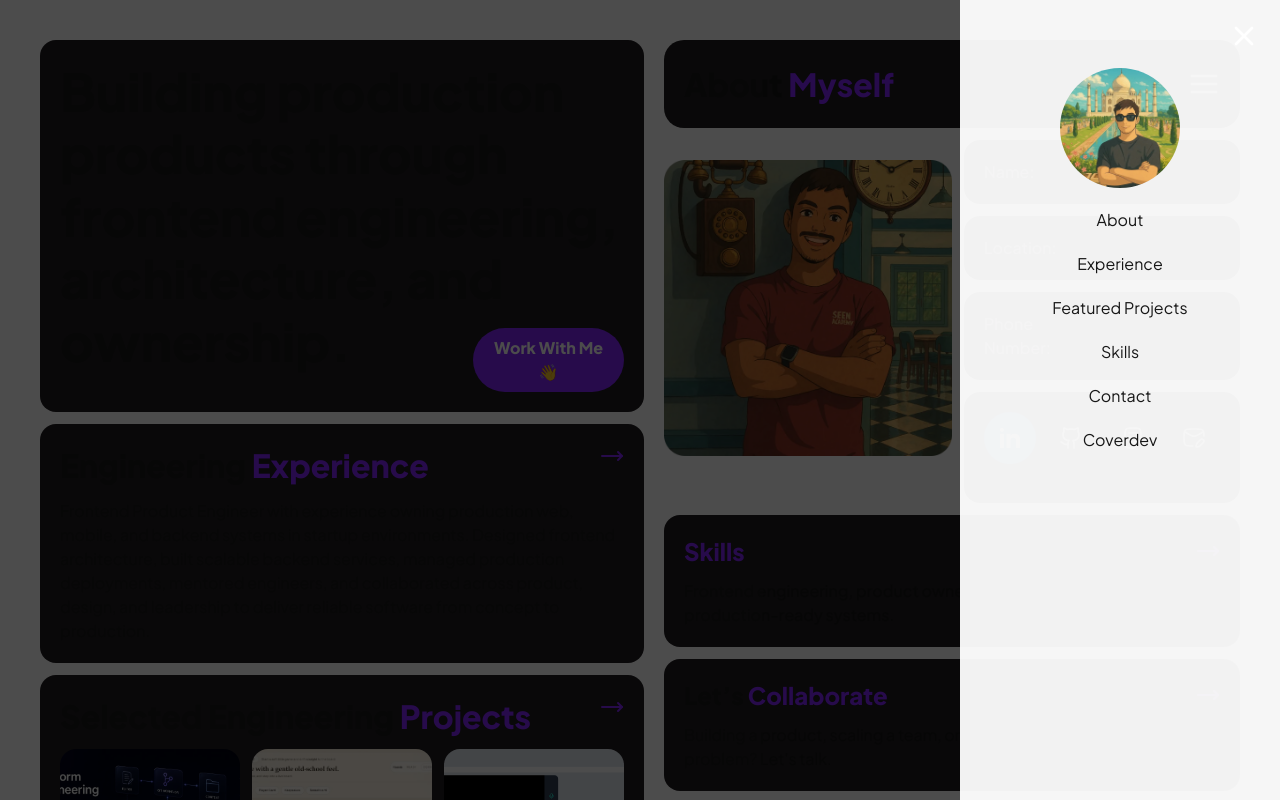
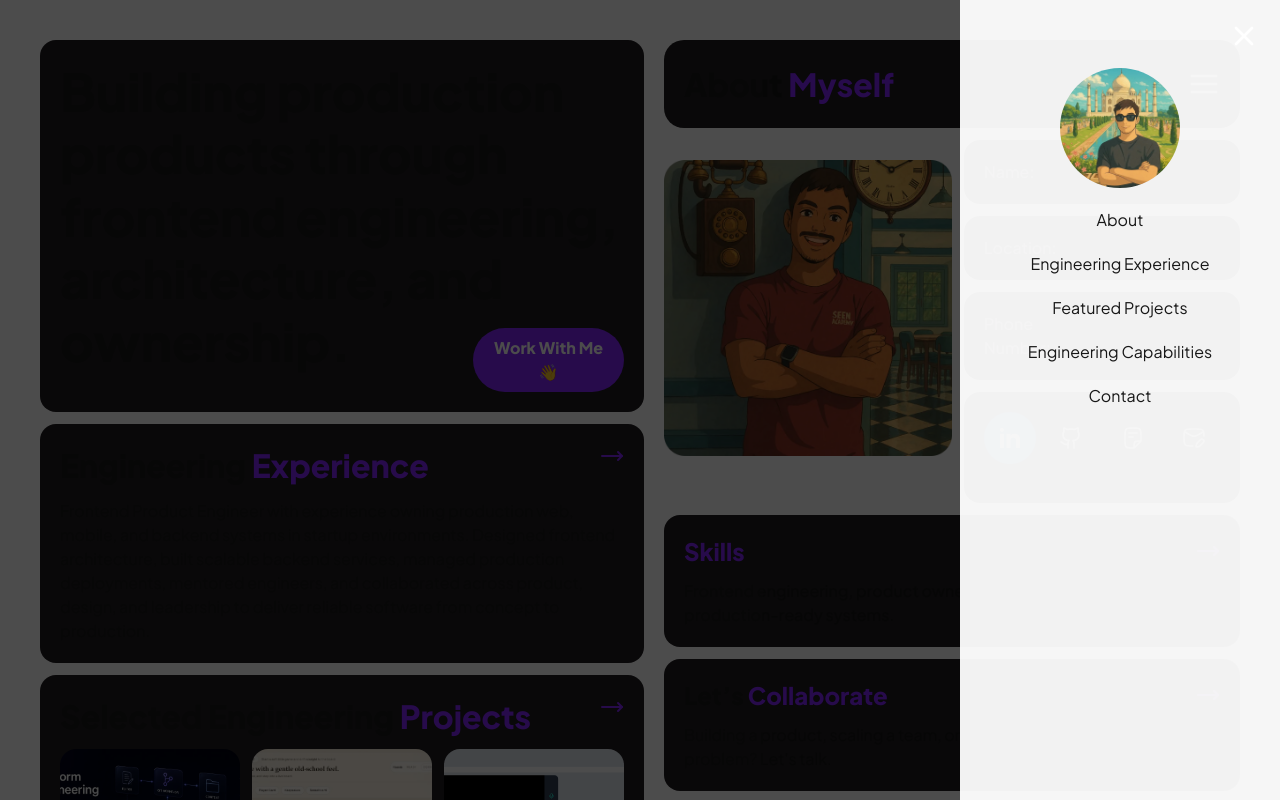
Before and after one commit to Naseeb7/my-portfolio, a Next.js app: page / in a window 1280 px wide. Both pictures are taken after a click on the picture 1204 px from the left and 84 px from the top of the page. Shown: the top 800 px of the page. Built offline with nearby package versions, Linux system fonts and the light colour scheme.

Commit message:
Refactor(docs): Updated sidemenu options and removed external link support

```diff
--- a/src/components/SideMenu.tsx
+++ b/src/components/SideMenu.tsx
@@ -50,22 +50,11 @@ const SideMenu = ({ onClose, isOpen }: SideMenuProps) => {
                 className="rounded-full object-cover"
                 alt="Pradosh"
               />
-              {sideMenuOptions.map((option) =>
-                option.external ? (
-                  <a
-                    key={option.label}
-                    href={option.href}
-                    target="_blank"
-                    rel="noopener noreferrer"
-                  >
-                    {option.label}
-                  </a>
-                ) : (
-                  <Link key={option.label} href={option.href} onClick={onClose}>
-                    {option.label}
-                  </Link>
-                )
-              )}
+              {sideMenuOptions.map((option) => (
+                <Link key={option.label} href={option.href} onClick={onClose}>
+                  {option.label}
+                </Link>
+              ))}
             </div>
           </motion.div>
         </motion.div>
--- a/src/constants/index.ts
+++ b/src/constants/index.ts
@@ -27,7 +27,7 @@ export const sideMenuOptions = [
     href: "/",
   },
   {
-    label: "Experience",
+    label: "Engineering Experience",
     href: "/experience",
   },
   {
@@ -35,16 +35,11 @@ export const sideMenuOptions = [
     href: "/projects",
   },
   {
-    label: "Skills",
+    label: "Engineering Capabilities",
     href: "/skills",
   },
   {
     label: "Contact",
     href: "/contact",
   },
-  {
-    label: "Coverdev",
-    href: "https://coverdev.vercel.app/",
-    external: true,
-  },
 ];
```
